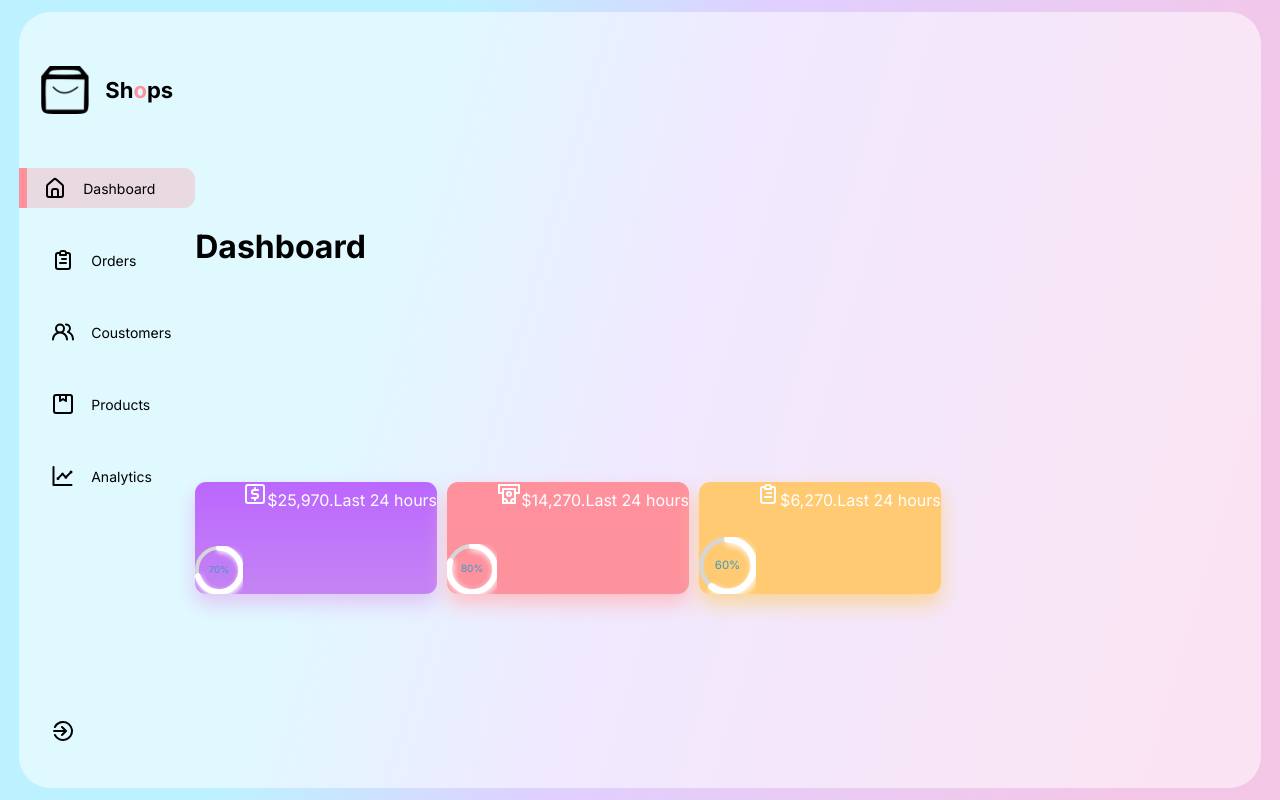
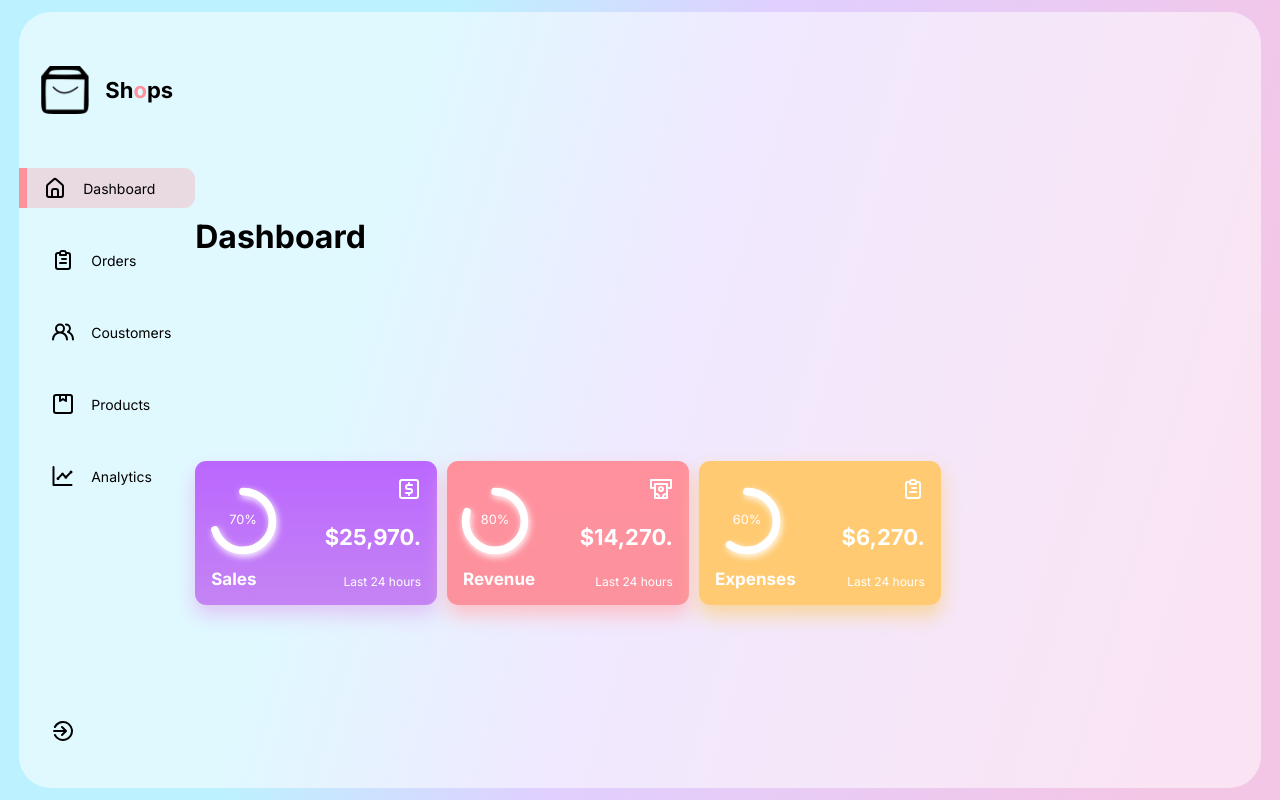
Before and after one commit to Indula-Perera/React-Admin-Dashboard, a React (Create React App) app: page / in a window 1280 px wide. Built offline with nearby package versions, Linux system fonts and the light colour scheme.

Commit message:
complete Compact card

```diff
--- a/src/components/Card/Card.css
+++ b/src/components/Card/Card.css
@@ -6,10 +6,12 @@
     color: white;
     position: relative;
     cursor: pointer;
+    padding: 1rem;
+
 }
 
 .CompactCard:hover{
-    box-shadow: none;
+    box-shadow: none!important;
 }
 
 
@@ -21,8 +23,47 @@
     gap: 1rem;
 }
 
+.CircularProgressbar{
+    width: 4rem !important;
+    overflow: visible;
+}
+
+
 .CircularProgressbar-path{
     stroke: white!important;
     stroke-width: 12px !important;
     filter: drop-shadow(2px 4px 6px white);
 }
+
+.CircularProgressbar-trail{
+    display: none;
+}
+
+.CircularProgressbar-text{
+    fill: white!important;
+
+}
+
+.radialBar>span{
+    font-size: 17px;
+    font-weight: bold;
+}
+
+.detail{
+    flex :1;
+    display: flex;
+    flex-direction: column;
+    justify-content: space-between;
+    align-items: flex-end;
+    gap: 1rem;
+}
+
+.detail>span:nth-child(2){
+    font-size: 22px;
+    font-weight: bold;
+
+}
+
+.detail>span:nth-child(3){
+    font-size:12px ;
+}
--- a/src/components/Card/Card.jsx
+++ b/src/components/Card/Card.jsx
@@ -4,6 +4,8 @@ import { AnimateSharedLayout } from 'framer-motion'
 import { CircularProgressbar } from 'react-circular-progressbar';
 import 'react-circular-progressbar/dist/styles.css';
 import './Card.css'
+
+import {UilTimes} from '"iconscout/react-unicons'
 
 export default function Card(props) {
 
@@ -12,10 +14,9 @@ export default function Card(props) {
   return (
    <AnimateSharedLayout>
     {
-      expended?(
-          'Expanded'
-      ):
-      <CompactCard  param ={props} />
+      expended?
+          <ExpandedCard param={props} setExpanded={()=>setExpanded(false)}/>:
+      <CompactCard  param ={props} setExpanded={()=>setExpanded(true)}/>
     }
    </AnimateSharedLayout>
   )
@@ -23,19 +24,22 @@ export default function Card(props) {
 
 // CompactCard
 
-function CompactCard ({param}){
+function CompactCard ({param, setExpanded}){
   const Png = param.png;
   return(
     <div className="CompactCard"
     style={{
       background : param.color.backGround,
       boxShadow: param.color.boxShadow
-    }}>
+    }}
+    onClick={setExpanded}
+    >
       <div className="radialBar">
         <CircularProgressbar
         value={param.barValue}
         text={`${param.barValue}%`}
         />
+        <span>{param.title}</span>
       </div>
       <div className="detail">
         <Png/>
@@ -45,3 +49,33 @@ function CompactCard ({param}){
     </div>
   )
 }
+
+//ExpandedCard
+
+function ExpandedCard({param, setExpanded }){
+  return(
+    <div className='ExpandedCard'
+          style={{
+            backGround: param.color.backGround,
+            boxShadow:param.color.boxShadow,
+          }}
+    >
+      <div>
+        <UilTimes onclick={setExpanded}/>
+      </div>
+
+      <span>
+        {param.title}
+          </span>
+
+          <div className="chartContainer">
+            chart
+          </div>
+
+          <span>last 24 hours</span>
+
+
+
+    </div>
+  )
+}
```
